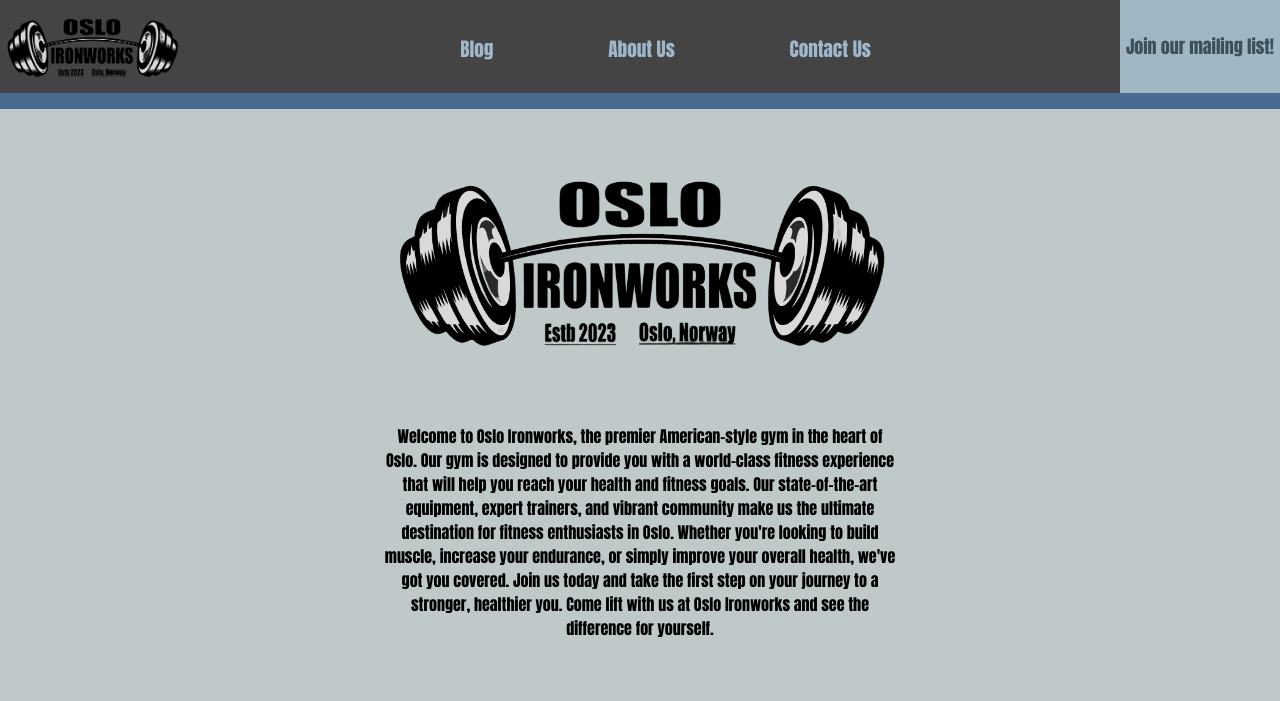
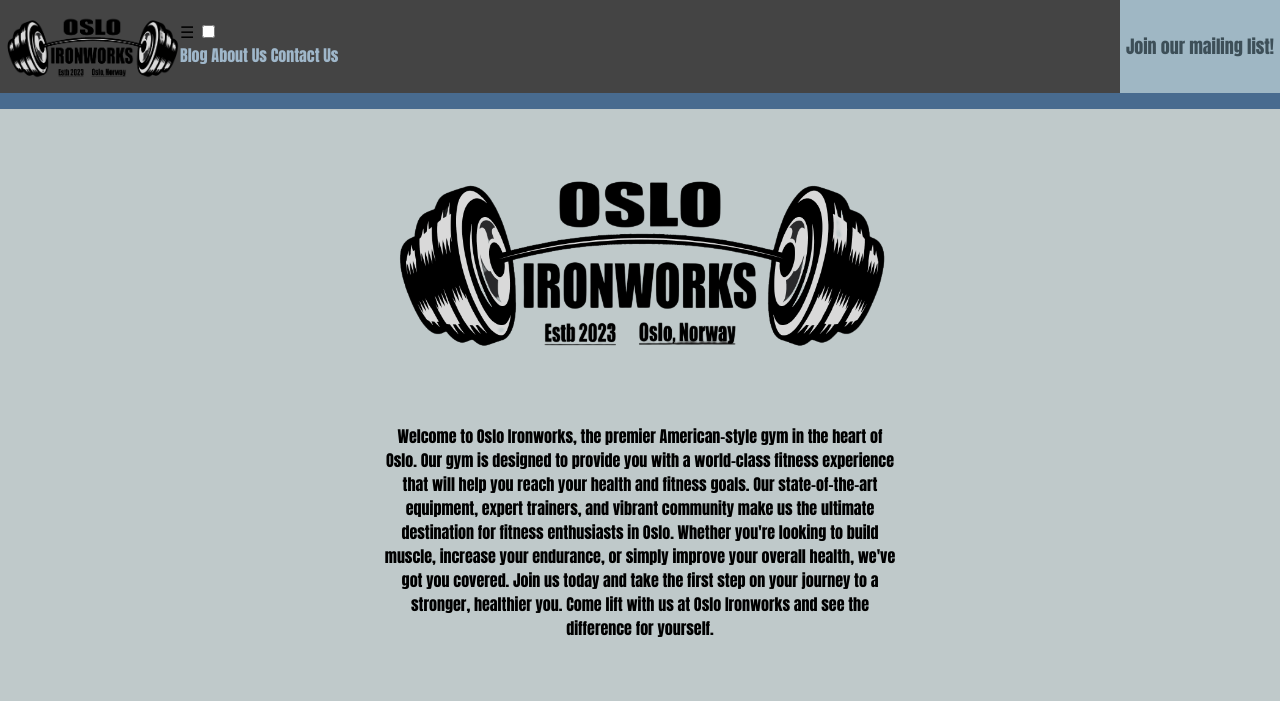
Before and after one commit to AndreasYager/Oslo-Ironworks, a plain HTML site: page about.html in a window 1280 px wide. Shown: the top 701 px of the page. Drawn offline with Linux system fonts and the light colour scheme.

Commit message:
Update about.html

```diff
--- a/about.html
+++ b/about.html
@@ -22,11 +22,17 @@
     <header>
         <div class="headerflex">
             <a href="index.html"><img class="logo" src="images/OSLOIWlogo-removebg-preview.png" alt="Logo"/> </a>
-            <div class="headerlinks">
-                <a href="blog.html">Blog</a>
-                <a href="about.html">About Us</a>
-                <a href="contact.html">Contact Us</a>
-            </div>
+            <nav class="hamnav">
+                <label for="hamburger">&#9776;</label>
+                <input type="checkbox" id="hamburger">
+                <div class="hamitems">
+                  <a href="blog.html">Blog</a>
+                  <a href="about.html">About Us</a>
+                  <a href="contact.html">Contact Us</a>
+                </div>
+              </nav>
+        </div>
+    </nav>
             <button id="mail">Join our mailing list!</button>
         </div>
     </header>
```
